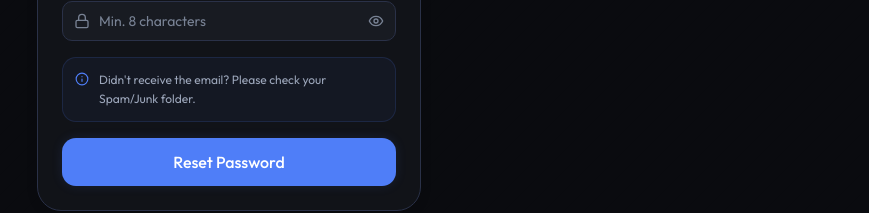
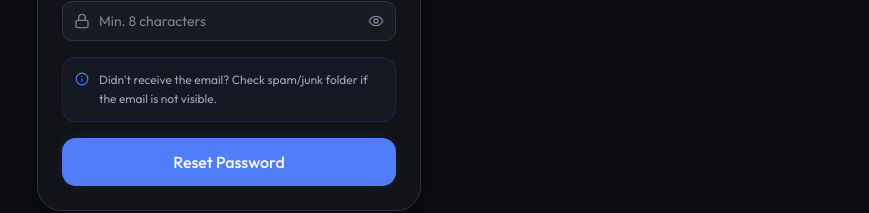
Before and after one commit to BeingShashwat/CourTier-Frontend, a React (Vite) app: page /reset-password in a window 1280 px wide. Shown: the part 494-707 px from the top of the page, without its empty margins (411-1280 px from the left). Built offline with nearby package versions, Linux system fonts and the light colour scheme; no server answers.

Commit message:
feat(auth): standardize recovery helper copy

```diff
--- a/src/pages/ForgotPasswordPage.tsx
+++ b/src/pages/ForgotPasswordPage.tsx
@@ -97,7 +97,7 @@ export const ForgotPasswordPage: React.FC = () => {
                 <div>
                   <p className="font-medium text-text-primary">Email verification flow</p>
                   <p className="mt-1 text-xs">
-                    Didn't receive the email? Please check your Spam/Junk folder.
+                    Didn't receive the email? Check spam/junk folder if the email is not visible.
                   </p>
                 </div>
               </div>
--- a/src/pages/RegisterPage.tsx
+++ b/src/pages/RegisterPage.tsx
@@ -197,7 +197,7 @@ export const RegisterPage: React.FC = () => {
                   <Info className="h-4 w-4 text-accent shrink-0 mt-0.5" />
                   <div>
                     <p className="font-semibold text-text-primary">Didn't receive the email?</p>
-                    <p className="mt-0.5">Please check your Spam/Junk folder.</p>
+                    <p className="mt-0.5">Check spam/junk folder if the email is not visible.</p>
                   </div>
                 </div>
                 <button
--- a/src/pages/ResetPasswordPage.tsx
+++ b/src/pages/ResetPasswordPage.tsx
@@ -113,7 +113,7 @@ export const ResetPasswordPage: React.FC = () => {
                   Password reset email flow has completed. You can now sign in with your new password.
                   <br />
                   <span className="text-xs mt-1 block opacity-80">
-                    Didn't receive the email? Please check your Spam/Junk folder.
+                    Didn't receive the email? Check spam/junk folder if the email is not visible.
                   </span>
                 </p>
               </div>
@@ -170,7 +170,7 @@ export const ResetPasswordPage: React.FC = () => {
 
                 <div className="flex gap-2.5 p-3 bg-accent/5 border border-accent/15 rounded-lg text-xs text-text-secondary leading-relaxed">
                   <Info className="h-3.5 w-3.5 text-accent shrink-0 mt-0.5" />
-                  <p>Didn't receive the email? Please check your Spam/Junk folder.</p>
+                  <p>Didn't receive the email? Check spam/junk folder if the email is not visible.</p>
                 </div>
 
                 <Button type="submit" className="w-full mt-2" size="lg" loading={loading}>
--- a/src/pages/VerifyEmailPage.tsx
+++ b/src/pages/VerifyEmailPage.tsx
@@ -139,7 +139,7 @@ export const VerifyEmailPage: React.FC = () => {
               <Info className="h-4 w-4 text-accent shrink-0 mt-0.5" />
               <div>
                 <p className="font-semibold text-text-primary">Didn't receive the email?</p>
-                <p className="mt-0.5">Please check your Spam/Junk folder.</p>
+                <p className="mt-0.5">Check spam/junk folder if the email is not visible.</p>
               </div>
             </div>
 
```
